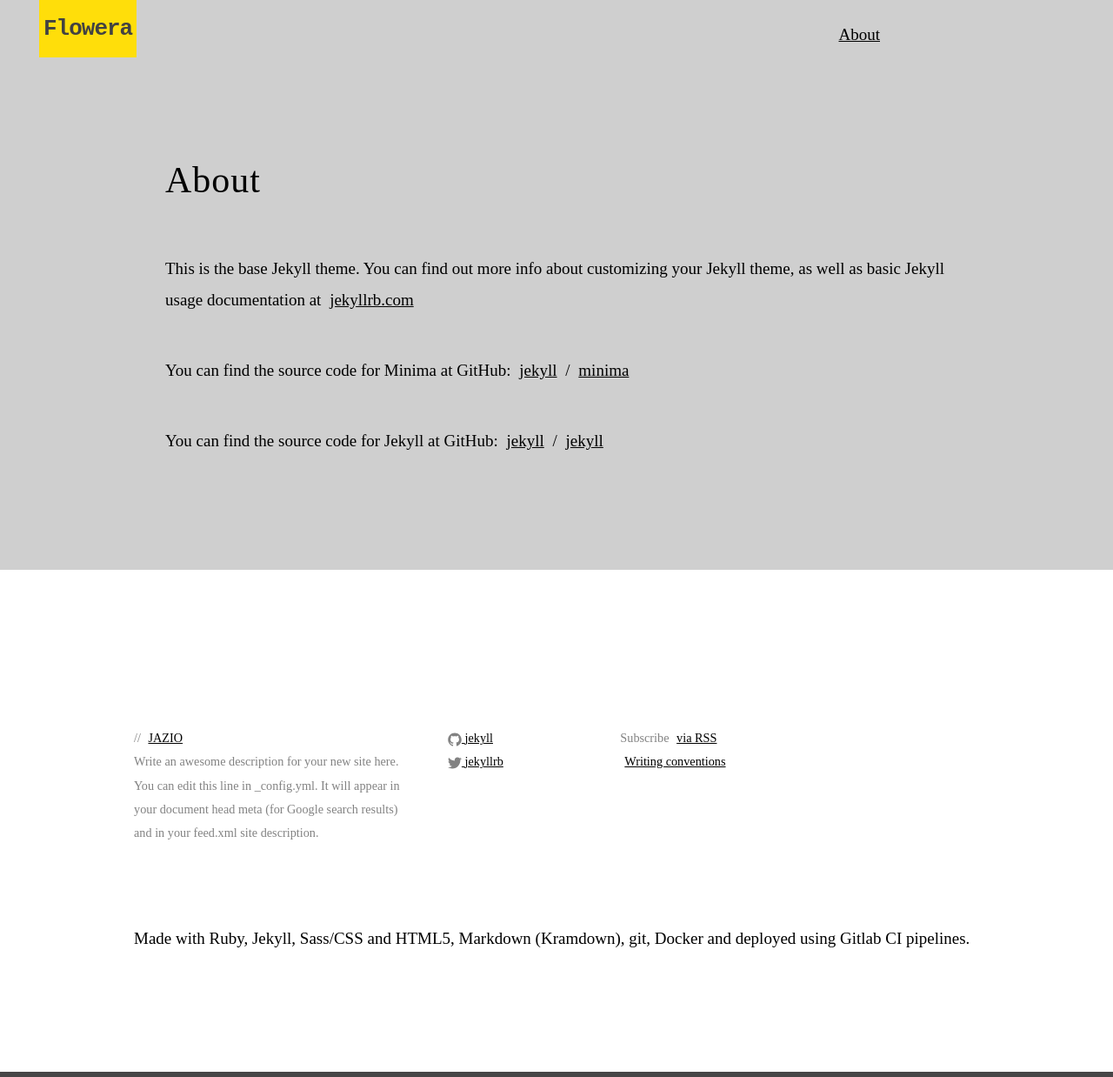
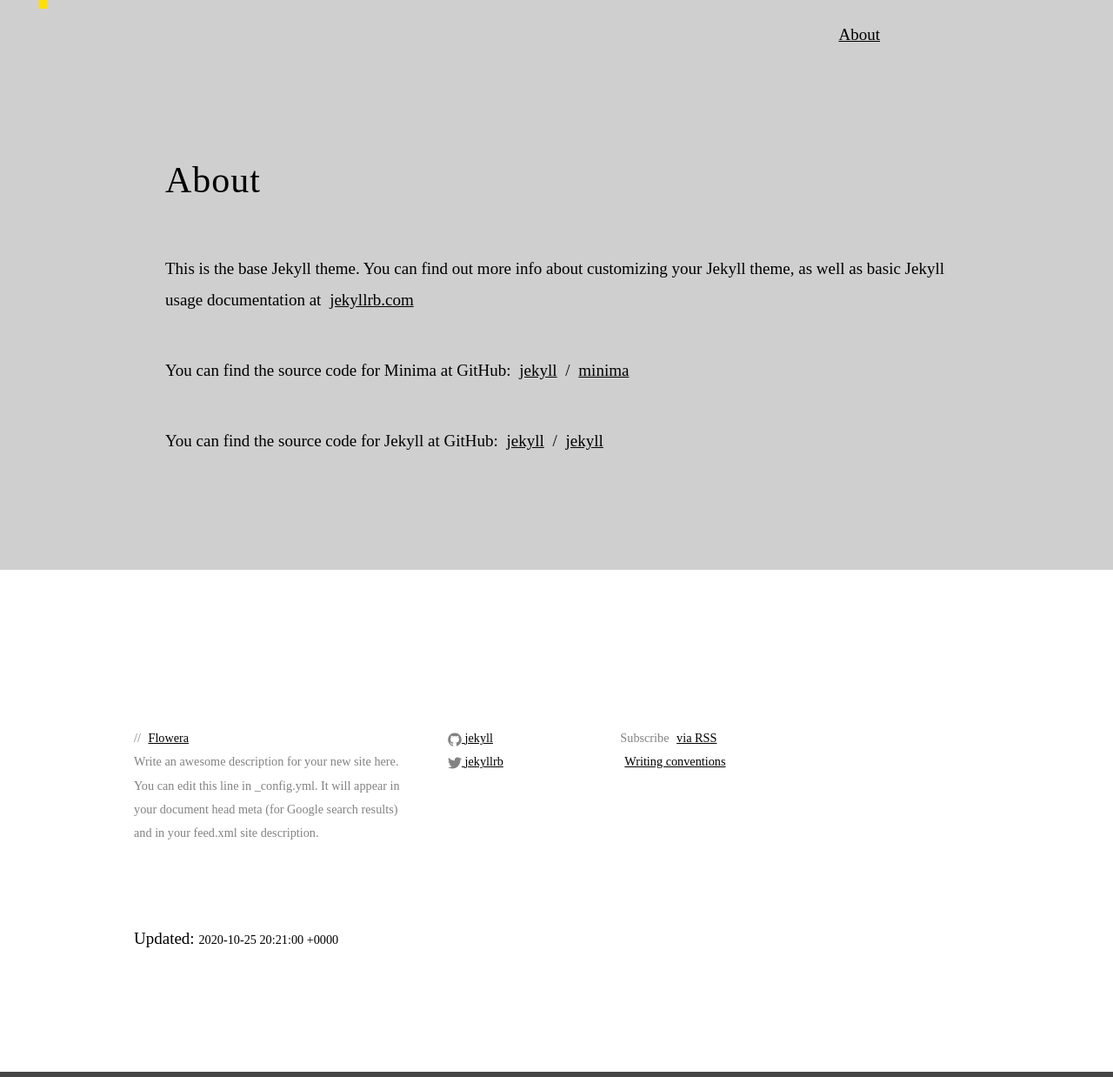
Before and after one commit to lavacrater/flowera, a Jekyll site: the page built from about.markdown, in a window 1280 px wide. Shown: the whole page at 87% size. Built offline with Jekyll 4.4.1, drawn with Linux system fonts in a browser that asks for light colours; nearby versions of some CDN libraries; some web fonts are replaced.

```diff
--- /dev/null
+++ b/_includes/content/author.html
@@ -0,0 +1,3 @@
+<div id="author">
+
+</div>
--- a/_includes/footer.html
+++ b/_includes/footer.html
@@ -1,13 +1,11 @@
 <footer class="site-footer">
 
   <div class="wrapper">
+    <div class="footer-col-wrapper">
 
-
-
-    <div class="footer-col-wrapper">
       <div class="footer-col footer-col-1">
         <ul class="contact-list">
-          <li>{{ site.copyright }} // <a href="{{ site.website}}">JAZIO</a></li>
+          <li>{{ site.copyright }} // <a href="{{ site.website}}">{{ site.title }}</a></li>
           <li>{{ site.description }}</li>
         </ul>
       </div>
@@ -30,16 +28,14 @@
 
       <div class="footer-col footer-col-3">
         <ul class="contact-list">
-        <li><span class="rss-subscribe">Subscribe <a href="{{ "/feed.xml" | prepend: site.baseurl }}">via
+          <li><span class="rss-subscribe">Subscribe <a href="{{ "/feed.xml" | prepend: site.baseurl }}">via
           RSS</a></span></li>
           <li><a href="{{ "/conventions/" | prepend: site.baseurl }}">Writing conventions</a></li>
-
         </ul>
       </div>
+
+</div>
+    <p>Updated: <time>{{ site.time }}</time></p>
     </div>
-
-    <div><p>Made with Ruby, Jekyll, Sass/CSS and HTML5, Markdown (Kramdown), git,
-     Docker and deployed using Gitlab CI
-      pipelines.</p></div>
   </div>
 </footer>
--- a/_includes/head.html
+++ b/_includes/head.html
@@ -2,12 +2,38 @@
 <meta charset="utf-8">
 <meta http-equiv="X-UA-Compatible" content="IE=edge">
 <meta name="viewport" content="width=device-width, initial-scale=1">
+<meta content="IE=edge,chrome=1" http-equiv="X-UA-Compatible">
+<meta name="viewport" content="width=device-width, initial-scale=1.0, maximum-scale=1.0, user-scalable=no">
 
 <title>{% if page.title %}{{ page.title | escape }}{% else %}{{ site.title | escape }}{% endif %}</title>
 <meta name="description" content="{% if page.excerpt %}{{ page.excerpt | strip_html | strip_newlines | truncate: 160 }}{% else %}{{ site.description }}{% endif %}">
 
-  <link rel="stylesheet" href="{{ "/css/main.css" | prepend: site.baseurl }}">
+<meta name="keywords" content="design, development, web, jazio, javascript, belgium, art">
+<meta property="og:title" content="{{site.title}}" />
+<meta property="og:description" content="{{site.description}}" />
+<meta property="og:type" content="website" />
+<meta property="og:url" content="{{site.url}}" />
+<meta property="og:site_name" content="{{site.name}}" />
+<meta property="og:image" content="{{site.cover}}" />
+<meta property="og:image:width" content="1280" />
+<meta property="og:image:height" content="800" />
+<meta property="og:image:type" content="image/png" />
+<meta property="og:locale" content="en_US">
+
+<link rel="stylesheet" href="{{ site.baseurl }}/css/main.css" hreflang="en-us">
 <link rel="canonical" href="{{ page.url | replace:'index.html','' | prepend: site.baseurl | prepend: site.url }}">
 <link rel="alternate" type="application/rss+xml" title="{{ site.title }}" href="{{ "/feed.xml" | prepend: site.baseurl | prepend: site.url }}">
-  <script defer src="https://use.fontawesome.com/releases/v5.0.8/js/all.js"></script>
+
+
+<meta itemprop="name" content="{{site.title}}">
+<meta itemprop="description" content="{{site.description}}">
+<meta itemprop="image" content="{{site.cover}}">
+<meta name="twitter:card" content="summary">
+<meta name="twitter:url" content="{{site.url}}">
+<meta name="twitter:site" content="@jazio">
+<meta name="twitter:creator" content="@jazio">
+<meta name="twitter:title" content="{{site.title}}">
+<meta name="twitter:description" content="{{site.description}}">
+<meta name="twitter:image:src" content="{{site.cover}}">
+<script type="text/javascript" defer src="https://use.fontawesome.com/releases/v5.0.8/js/all.js"></script>
 </head>
--- a/_includes/header.html
+++ b/_includes/header.html
@@ -1,14 +1,8 @@
 <header class="site-header">
-
   <div class="header-wrapper">
-
-    <a class="site-title" href="{{ site.baseurl }}/">{{ site.title }}</a>
-
+    <a class="site-title" href="{{ site.baseurl }}/">{{ site.name }}</a>
     <nav class="site-nav">
-      <a href="#" class="menu-icon">
-        <i class="fas fa-bars"></i>
-      </a>
-
+      <a href="#" class="menu-icon"><i class="fas fa-bars"></i></a>
       <div class="trigger">
         {% for my_page in site.pages %}
           {% if my_page.title %}
@@ -17,7 +11,5 @@
         {% endfor %}
       </div>
     </nav>
-
   </div>
-
 </header>
--- /dev/null
+++ b/_includes/reading-time.html
@@ -0,0 +1,6 @@
+{% capture words %}
+{{ content | number_of_words | minus: 180 }}
+{% endcapture %}
+{% unless words contains '-' %}
+{{ words | plus: 150 | divided_by: 150 | append: ' minutes to read' }}
+{% endunless %}
```
Also changed, not shown: _includes/disqus.html (added, +20 -0 lines), _includes/post_preview.html (added, +20 -0 lines). Lines whose indentation alone changed are shown as unchanged.
